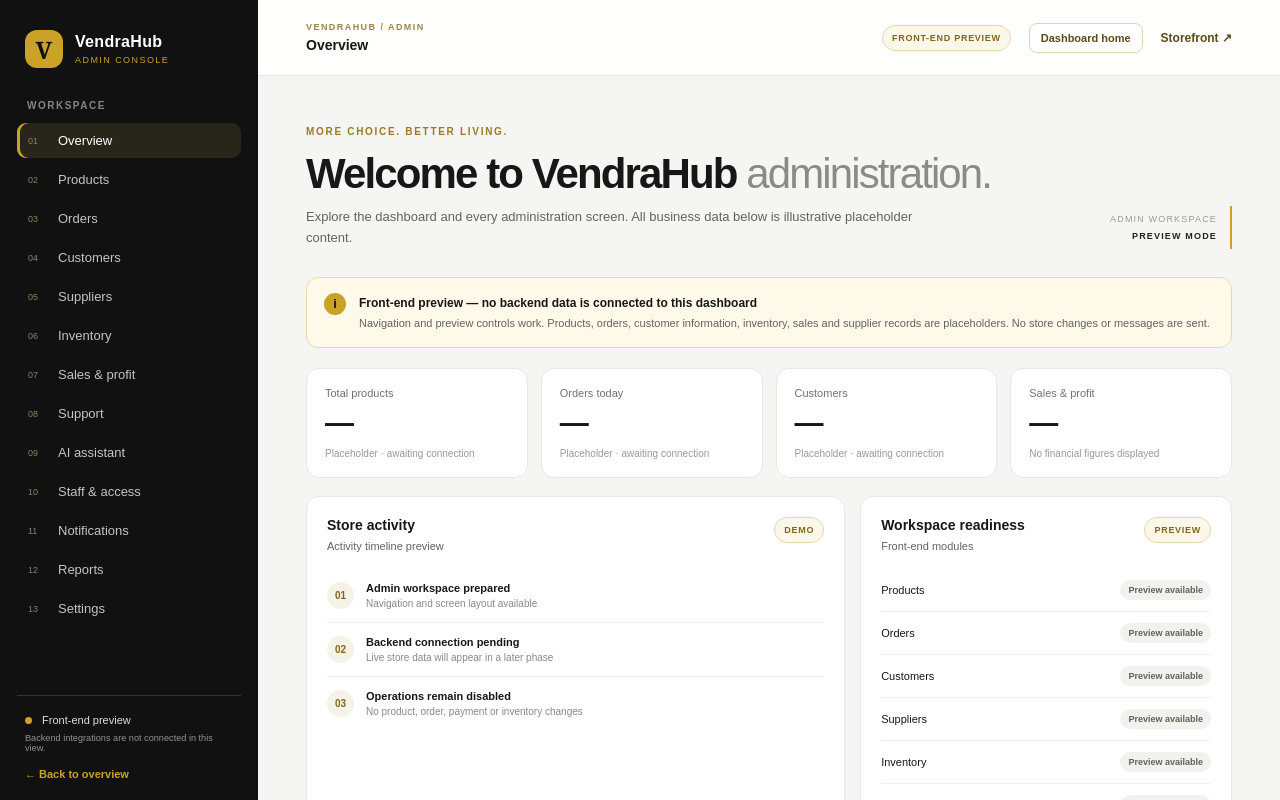
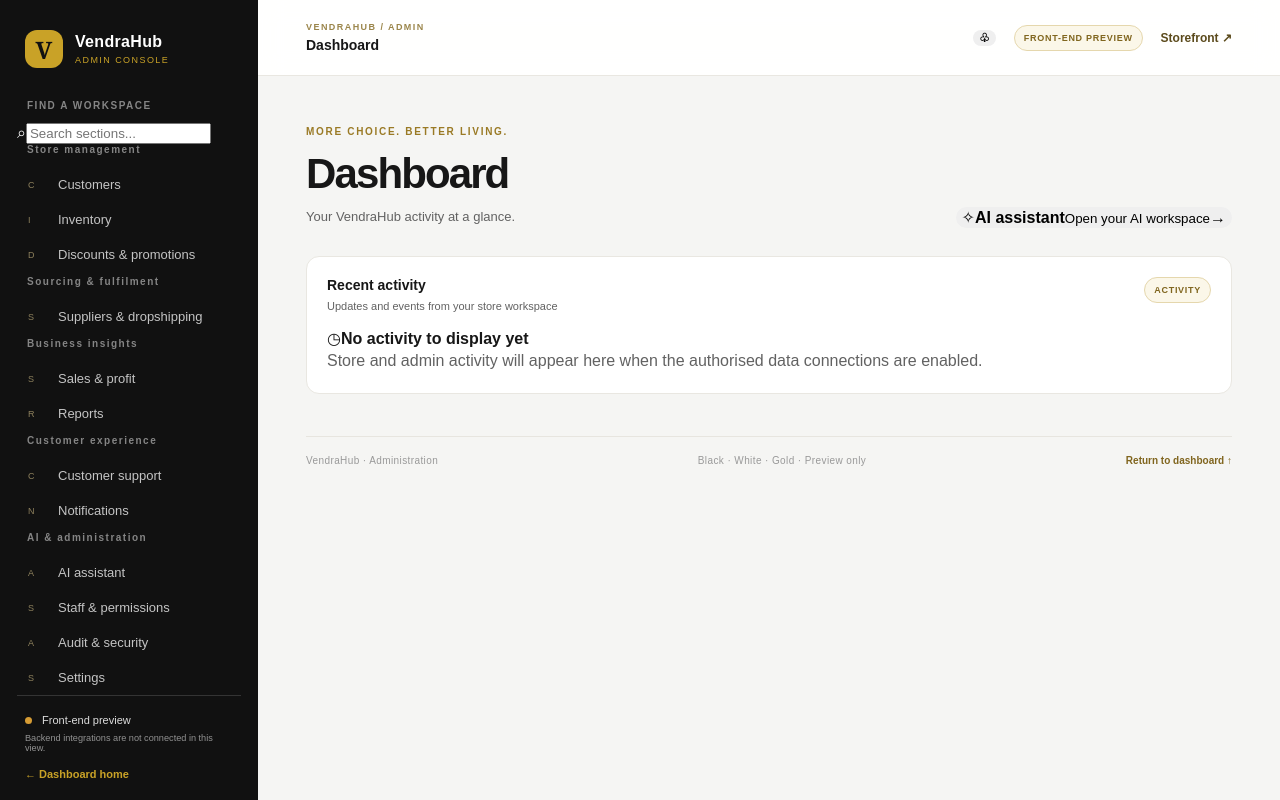
Before and after one commit to Vendrahub-1/VendraHub, a Next.js app: page /admin in a window 1280 px wide. Shown: the top 800 px of the page. Built offline with nearby package versions, Linux system fonts and the light colour scheme.

Commit message:
Refine dashboard-first admin navigation

```diff
--- a/app/admin/page.tsx
+++ b/app/admin/page.tsx
@@ -1,29 +1,33 @@
 'use client';
 
-import { useState } from 'react';
+import { useMemo, useState } from 'react';
 
-const navigation = [
-  { id: 'overview', label: 'Overview', group: 'WORKSPACE' },
-  { id: 'products', label: 'Products' },
-  { id: 'orders', label: 'Orders' },
-  { id: 'customers', label: 'Customers' },
-  { id: 'suppliers', label: 'Suppliers' },
-  { id: 'inventory', label: 'Inventory' },
-  { id: 'finance', label: 'Sales & profit' },
-  { id: 'support', label: 'Support' },
-  { id: 'assistant', label: 'AI assistant' },
-  { id: 'staff', label: 'Staff & access' },
-  { id: 'notifications', label: 'Notifications' },
-  { id: 'reports', label: 'Reports' },
-  { id: 'settings', label: 'Settings' },
+const primaryNavigation = [
+  { id: 'overview', label: 'Home', group: 'PRIMARY' },
+  { id: 'products', label: 'Products', group: 'PRIMARY' },
+  { id: 'orders', label: 'Orders', group: 'PRIMARY' },
 ] as const;
 
-type ScreenId = (typeof navigation)[number]['id'];
+const secondaryNavigation = [
+  { id: 'customers', label: 'Customers', group: 'Store management', keywords: 'buyers customer directory profiles' },
+  { id: 'inventory', label: 'Inventory', group: 'Store management', keywords: 'stock sku availability low stock' },
+  { id: 'discounts', label: 'Discounts & promotions', group: 'Store management', keywords: 'coupon offers promo codes sales' },
+  { id: 'suppliers', label: 'Suppliers & dropshipping', group: 'Sourcing & fulfilment', keywords: 'syncee sourcing supplier fulfilment dsers cj' },
+  { id: 'finance', label: 'Sales & profit', group: 'Business insights', keywords: 'revenue costs margin fees currency' },
+  { id: 'reports', label: 'Reports', group: 'Business insights', keywords: 'analytics performance export' },
+  { id: 'support', label: 'Customer support', group: 'Customer experience', keywords: 'inbox enquiries returns complaints' },
+  { id: 'notifications', label: 'Notifications', group: 'Customer experience', keywords: 'alerts messages updates' },
+  { id: 'assistant', label: 'AI assistant', group: 'AI & administration', keywords: 'artificial intelligence drafts recommendations' },
+  { id: 'staff', label: 'Staff & permissions', group: 'AI & administration', keywords: 'users roles access team' },
+  { id: 'audit', label: 'Audit & security', group: 'AI & administration', keywords: 'logs security activity events' },
+  { id: 'settings', label: 'Settings', group: 'AI & administration', keywords: 'configuration preferences integrations' },
+] as const;
 
-const screenCopy: Record<Exclude<ScreenId, 'overview' | 'suppliers'>, { title: string; subtitle: string; description: string; cards: { title: string; detail: string }[] }> = {
+type ScreenId = (typeof primaryNavigation)[number]['id'] | (typeof secondaryNavigation)[number]['id'];
+
+const screenCopy: Record<Exclude<ScreenId, 'overview'>, { title: string; subtitle: string; description: string; cards: { title: string; detail: string }[] }> = {
   products: {
-    title: 'Products',
-    subtitle: 'Catalogue and product management',
+    title: 'Products', subtitle: 'Catalogue and product management',
     description: 'Review the product workspace layout. Product records, variants, prices and publishing controls will be connected later.',
     cards: [
       { title: 'Product catalogue', detail: 'Placeholder for product search, categories, product status and catalogue rows.' },
@@ -32,8 +36,7 @@ const screenCopy: Record<Exclude<ScreenId, 'overview' | 'suppliers'>, { title: s
     ],
   },
   orders: {
-    title: 'Orders',
-    subtitle: 'Order review and fulfilment workspace',
+    title: 'Orders', subtitle: 'Order review and fulfilment workspace',
     description: 'This is a preview of the order-management screen. No live orders or payment information is loaded.',
     cards: [
       { title: 'All orders', detail: 'Placeholder table for order number, date, customer, status and total.' },
@@ -42,8 +45,7 @@ const screenCopy: Record<Exclude<ScreenId, 'overview' | 'suppliers'>, { title: s
     ],
   },
   customers: {
-    title: 'Customers',
-    subtitle: 'Customer directory and support context',
+    title: 'Customers', subtitle: 'Customer directory and support context',
     description: 'Customer data is intentionally not loaded in this front-end preview.',
     cards: [
       { title: 'Customer directory', detail: 'Placeholder for customer search, contact details and account status.' },
@@ -51,8 +53,7 @@ const screenCopy: Record<Exclude<ScreenId, 'overview' | 'suppliers'>, { title: s
     ],
   },
   inventory: {
-    title: 'Inventory',
-    subtitle: 'Stock, SKUs and supplier availability',
+    title: 'Inventory', subtitle: 'Stock, SKUs and supplier availability',
     description: 'No live inventory is read or modified in preview mode.',
     cards: [
       { title: 'Stock overview', detail: 'Placeholder for SKU, available quantity, reserved quantity and stock status.' },
@@ -60,9 +61,17 @@ const screenCopy: Record<Exclude<ScreenId, 'overview' | 'suppliers'>, { title: s
       { title: 'Low-stock alerts', detail: 'A review queue for products that need attention.' },
     ],
   },
+  discounts: {
+    title: 'Discounts & promotions', subtitle: 'Campaigns, discount codes and offers',
+    description: 'Promotion management is display-only in this preview. No discount codes are created or changed.',
+    cards: [
+      { title: 'Discount codes', detail: 'Placeholder for code, discount type, usage limits and active dates.' },
+      { title: 'Automatic promotions', detail: 'Review planned offers and eligibility rules before approval.' },
+      { title: 'Campaign performance', detail: 'Verified redemption and sales data will appear after integration.' },
+    ],
+  },
   finance: {
-    title: 'Sales & profit',
-    subtitle: 'Revenue, costs and margin reporting',
+    title: 'Sales & profit', subtitle: 'Revenue, costs and margin reporting',
     description: 'No financial figures are fabricated. Verified sales, fees, supplier costs and shipping data will populate this screen later.',
     cards: [
       { title: 'Sales summary', detail: 'Placeholder for gross sales, discounts, refunds and net sales.' },
@@ -70,18 +79,33 @@ const screenCopy: Record<Exclude<ScreenId, 'overview' | 'suppliers'>, { title: s
       { title: 'Currency overview', detail: 'Currency conversion and reporting rules will be configured before live reporting.' },
     ],
   },
+  reports: {
+    title: 'Reports', subtitle: 'Store performance and operational analytics',
+    description: 'Reports will remain empty until verified data sources are connected.',
+    cards: [
+      { title: 'Sales reports', detail: 'Placeholder for sales by period, product and country.' },
+      { title: 'Supplier performance', detail: 'Placeholder for delivery reliability, stock accuracy and cost comparisons.' },
+      { title: 'Store performance', detail: 'Placeholder for conversion, returns and customer support trends.' },
+    ],
+  },
   support: {
-    title: 'Customer support',
-    subtitle: 'Enquiries and resolution workflow',
+    title: 'Customer support', subtitle: 'Enquiries and resolution workflow',
     description: 'This preview does not read customer messages or send replies.',
     cards: [
       { title: 'Inbox', detail: 'Placeholder for open, pending and resolved support requests.' },
       { title: 'Returns and complaints', detail: 'A triage workspace for customer issues and return requests.' },
     ],
   },
+  notifications: {
+    title: 'Notifications', subtitle: 'Store, supplier and security alerts',
+    description: 'No email, SMS or push notifications are sent from this screen.',
+    cards: [
+      { title: 'Notification centre', detail: 'Placeholder for unread alerts, status and timestamps.' },
+      { title: 'Delivery settings', detail: 'Notification channels and templates will be configured later.' },
+    ],
+  },
   assistant: {
-    title: 'AI assistant',
-    subtitle: 'Research, explanations and draft recommendations',
+    title: 'AI assistant', subtitle: 'Research, explanations and draft recommendations',
     description: 'The assistant workspace is a visual placeholder. It cannot execute store operations.',
     cards: [
       { title: 'Supplier research', detail: 'Compare supplier reliability, delivered cost and stock consistency.' },
@@ -90,37 +114,25 @@ const screenCopy: Record<Exclude<ScreenId, 'overview' | 'suppliers'>, { title: s
     ],
   },
   staff: {
-    title: 'Staff & access',
-    subtitle: 'Roles, permissions and audit visibility',
-    description: 'Staff management is not active in this preview. Existing owner authentication has not been changed.',
+    title: 'Staff & permissions', subtitle: 'Roles, permissions and access management',
+    description: 'Staff management is not active in this preview. Permission changes are disabled.',
     cards: [
       { title: 'Administrator roles', detail: 'Placeholder for owner, manager and support roles.' },
       { title: 'Permissions', detail: 'A permission matrix will be configured before staff access is enabled.' },
-      { title: 'Audit history', detail: 'Privileged actions and administrative events will be shown here.' },
+      { title: 'Team access', detail: 'Invitations and access reviews will appear here after the security model is approved.' },
     ],
   },
-  notifications: {
-    title: 'Notifications',
-    subtitle: 'Store, supplier and security alerts',
-    description: 'No email, SMS or push notifications are sent from this screen.',
+  audit: {
+    title: 'Audit & security', subtitle: 'Administrative activity and security review',
+    description: 'The audit workspace is a placeholder. No live security events are loaded.',
     cards: [
-      { title: 'Notification centre', detail: 'Placeholder for unread alerts, status and timestamps.' },
-      { title: 'Delivery settings', detail: 'Notification channels and templates will be configured later.' },
-    ],
-  },
-  reports: {
-    title: 'Reports',
-    subtitle: 'Store performance and operational analytics',
-    description: 'Reports will remain empty until verified data sources are connected.',
-    cards: [
-      { title: 'Sales reports', detail: 'Placeholder for sales by period, product and country.' },
-      { title: 'Supplier performance', detail: 'Placeholder for delivery reliability, stock accuracy and cost comparisons.' },
-      { title: 'Store performance', detail: 'Placeholder for conversion, returns and customer support trends.' },
+      { title: 'Audit history', detail: 'A timestamped record of approved administrative changes.' },
+      { title: 'Security checks', detail: 'Review authentication, permissions and integration status.' },
+      { title: 'Access events', detail: 'Sign-in and privileged access records will appear after secure backend integration.' },
     ],
   },
   settings: {
-    title: 'Settings',
-    subtitle: 'Store configuration and system preferences',
+    title: 'Settings', subtitle: 'Store configuration and system preferences',
     description: 'Settings are display-only in this preview. Changes are not saved.',
     cards: [
       { title: 'Store profile', detail: 'VendraHub · More Choice. Better Living. · vendrahub.com' },
@@ -146,42 +158,77 @@ export default function AdminPage() {
   const [active, setActive] = useState<ScreenId>('overview');
   const [notice, setNotice] = useState('');
   const [mobileMenuOpen, setMobileMenuOpen] = useState(false);
+  const [searchTerm, setSearchTerm] = useState('');
+
+  const filteredNavigation = useMemo(() => {
+    const term = searchTerm.trim().toLowerCase();
+    if (!term) return secondaryNavigation;
+    return secondaryNavigation.filter(item =>
+      item.label.toLowerCase().includes(term) ||
+      item.group.toLowerCase().includes(term) ||
+      item.keywords.includes(term)
+    );
+  }, [searchTerm]);
+
+  const navigationGroups = useMemo(() => {
+    const groups = new Map<string, typeof filteredNavigation[number][]>();
+    filteredNavigation.forEach(item => {
+      const current = groups.get(item.group) ?? [];
+      groups.set(item.group, [...current, item]);
+    });
+    return Array.from(groups.entries());
+  }, [filteredNavigation]);
+
+  const current = active === 'overview'
+    ? { label: 'Dashboard' }
+    : primaryNavigation.find(item => item.id === active) ?? secondaryNavigation.find(item => item.id === active)!;
 
   function openScreen(id: ScreenId) {
     setActive(id);
     setNotice('');
     setMobileMenuOpen(false);
+    setSearchTerm('');
     if (typeof window !== 'undefined') window.scrollTo({ top: 0, behavior: 'smooth' });
   }
 
-  function showPlaceholder(message: string) {
-    setNotice(message);
-  }
-
-  const currentIndex = navigation.findIndex(item => item.id === active);
-  const current = navigation[currentIndex];
+  function showPlaceholder(message: string) { setNotice(message); }
 
   return (
     <main className="admin-layout">
-      <aside className={`admin-sidebar${mobileMenuOpen ? " mobile-sidebar-open" : ""}`}>
-        <button type="button" className="admin-brand brand-button" onClick={() => openScreen('overview')} aria-label="Open dashboard overview">
+      <aside className={`admin-sidebar${mobileMenuOpen ? ' mobile-sidebar-open' : ''}`}>
+        <button type="button" className="admin-brand brand-button" onClick={() => openScreen('overview')} aria-label="Open dashboard home">
           <span className="brand-mark">V</span><span><strong>VendraHub</strong><small>ADMIN CONSOLE</small></span>
         </button>
-        <div className="sidebar-label">WORKSPACE</div>
-        <nav aria-label="Admin navigation" className="admin-nav">
-          {navigation.map((item, index) => (
-            <button key={item.id} type="button" onClick={() => openScreen(item.id)} className={active === item.id ? 'active' : ''} aria-current={active === item.id ? 'page' : undefined}>
-              <span className="nav-dot">{String(index + 1).padStart(2, '0')}</span>{item.label}
-            </button>
-          ))}
+        <div className="sidebar-label">FIND A WORKSPACE</div>
+        <label className="sidebar-search">
+          <span aria-hidden="true">⌕</span>
+          <input aria-label="Search admin sections" value={searchTerm} onChange={event => setSearchTerm(event.target.value)} placeholder="Search sections..." />
+          {searchTerm && <button type="button" aria-label="Clear search" onClick={() => setSearchTerm('')}>×</button>}
+        </label>
+        <nav aria-label="Secondary admin navigation" className="admin-nav">
+          {navigationGroups.length ? navigationGroups.map(([group, items]) => (
+            <section className="nav-group" key={group}>
+              <div className="sidebar-label nav-group-label">{group}</div>
+              {items.map(item => (
+                <button key={item.id} type="button" onClick={() => openScreen(item.id)} className={active === item.id ? 'active' : ''} aria-current={active === item.id ? 'page' : undefined}>
+                  <span className="nav-dot">{item.label.slice(0, 1)}</span>{item.label}
+                </button>
+              ))}
+            </section>
+          )) : <p className="nav-no-results">No matching section. Try another search.</p>}
         </nav>
-        <div className="sidebar-bottom"><span className="status-dot" /> Front-end preview <small>Backend integrations are not connected in this view.</small><button type="button" onClick={() => openScreen('overview')}>← Back to overview</button></div>
+        <div className="sidebar-bottom"><span className="status-dot" /> Front-end preview <small>Backend integrations are not connected in this view.</small><button type="button" onClick={() => openScreen('overview')}>← Dashboard home</button></div>
       </aside>
 
       <div className="admin-main">
         <header className="admin-topbar">
           <div className="topbar-title"><span className="topbar-overline">VENDRAHUB / ADMIN</span><strong>{current.label}</strong></div>
-          <div className="topbar-actions"><button type="button" className="mobile-more-toggle" aria-expanded={mobileMenuOpen} onClick={() => setMobileMenuOpen(value => !value)}>{mobileMenuOpen ? "Close menu" : "More"}</button><span className="preview-chip">FRONT-END PREVIEW</span><button type="button" className="topbar-button" onClick={() => openScreen('overview')}>Dashboard home</button><a href="https://www.vendrahub.com/" target="_blank" rel="noreferrer">Storefront ↗</a></div>
+          <div className="topbar-actions">
+            <button type="button" className="mobile-more-toggle" aria-expanded={mobileMenuOpen} onClick={() => setMobileMenuOpen(value => !value)}>{mobileMenuOpen ? 'Close' : 'More'}</button>
+            <button type="button" className="notification-button" aria-label="Open notifications" title="Notifications" onClick={() => openScreen('notifications')}><span aria-hidden="true">♧</span><i /></button>
+            <span className="preview-chip">FRONT-END PREVIEW</span>
+            <a href="https://www.vendrahub.com/" target="_blank" rel="noreferrer">Storefront ↗</a>
+          </div>
         </header>
 
         <div className="admin-content">
@@ -189,19 +236,18 @@ export default function AdminPage() {
 
           {active === 'overview' ? (
             <>
-              <section className="admin-welcome">
-                <div><p className="admin-kicker">MORE CHOICE. BETTER LIVING.</p><h1>Welcome to VendraHub <span>administration.</span></h1><p>Explore the dashboard and every administration screen. All business data below is illustrative placeholder content.</p></div>
-                <div className="welcome-date">ADMIN WORKSPACE<br/><strong>PREVIEW MODE</strong></div>
+              <section className="admin-welcome dashboard-welcome">
+                <div><p className="admin-kicker">MORE CHOICE. BETTER LIVING.</p><h1>Dashboard</h1><p>Your VendraHub activity at a glance.</p></div>
+                <button type="button" className="dashboard-ai-button" onClick={() => openScreen('assistant')}><span aria-hidden="true">✧</span><span><strong>AI assistant</strong><small>Open your AI workspace</small></span><b>→</b></button>
               </section>
-              <div className="admin-alert"><span className="alert-icon">i</span><div><strong>Front-end preview — no backend data is connected to this dashboard</strong><p>Navigation and preview controls work. Products, orders, customer information, inventory, sales and supplier records are placeholders. No store changes or messages are sent.</p></div></div>
-              <div className="admin-metrics">
-                {[['Total products','—','Placeholder · awaiting connection'],['Orders today','—','Placeholder · awaiting connection'],['Customers','—','Placeholder · awaiting connection'],['Sales & profit','—','No financial figures displayed']].map(metric => <article className="metric-card" key={metric[0]}><span>{metric[0]}</span><strong>{metric[1]}</strong><small>{metric[2]}</small></article>)}
-              </div>
-              <div className="overview-grid">
-                <article className="admin-card"><div className="card-heading"><div><h3>Store activity</h3><p>Activity timeline preview</p></div><span className="muted-tag">DEMO</span></div><div className="activity-placeholder"><div><b>01</b><span><strong>Admin workspace prepared</strong><small>Navigation and screen layout available</small></span></div><div><b>02</b><span><strong>Backend connection pending</strong><small>Live store data will appear in a later phase</small></span></div><div><b>03</b><span><strong>Operations remain disabled</strong><small>No product, order, payment or inventory changes</small></span></div></div></article>
-                <article className="admin-card"><div className="card-heading"><div><h3>Workspace readiness</h3><p>Front-end modules</p></div><span className="muted-tag">PREVIEW</span></div><ul className="readiness-list">{navigation.slice(1).map(item => <li key={item.id}><span>{item.label}</span><b className="state">Preview available</b></li>)}</ul></article>
-              </div>
-              <section className="admin-section"><div className="section-heading"><p className="admin-kicker">QUICK ACCESS</p><h2>Open a workspace</h2><p>Choose a section to inspect its layout and placeholder controls.</p></div><div className="quick-access-grid">{navigation.slice(1, 7).map(item => <button type="button" className="quick-access-button" key={item.id} onClick={() => openScreen(item.id)}><span>{item.label}</span><b>Open →</b></button>)}</div></section>
+              <section className="admin-card dashboard-activity" aria-labelledby="activity-title">
+                <div className="card-heading"><div><h3 id="activity-title">Recent activity</h3><p>Updates and events from your store workspace</p></div><span className="muted-tag">ACTIVITY</span></div>
+                <div className="activity-empty">
+                  <span className="activity-empty-icon" aria-hidden="true">◷</span>
+                  <strong>No activity to display yet</strong>
+                  <p>Store and admin activity will appear here when the authorised data connections are enabled.</p>
+                </div>
+              </section>
             </>
           ) : active === 'suppliers' ? (
             <>
@@ -217,7 +263,7 @@ export default function AdminPage() {
             </>
           ) : (
             <>
-              <section className="admin-welcome"><div><p className="admin-kicker">VENDRAHUB MANAGEMENT</p><h1>{screenCopy[active].title}</h1><p>{screenCopy[active].subtitle}</p></div><div className="welcome-date">SCREEN {String(currentIndex + 1).padStart(2, '0')}<br/><strong>PREVIEW MODE</strong></div></section>
+              <section className="admin-welcome"><div><p className="admin-kicker">VENDRAHUB MANAGEMENT</p><h1>{screenCopy[active].title}</h1><p>{screenCopy[active].subtitle}</p></div><div className="welcome-date">PREVIEW MODE</div></section>
               <div className="admin-alert"><span className="alert-icon">i</span><div><strong>{screenCopy[active].title} is a front-end placeholder</strong><p>{screenCopy[active].description}</p></div></div>
               <div className="preview-card-grid">{screenCopy[active].cards.map(card => <PlaceholderCard key={card.title} title={card.title} detail={card.detail} onPreview={() => showPlaceholder(card.title + ': this screen is a visual placeholder. Backend connection is intentionally disabled.')}/>)}</div>
             </>
@@ -227,7 +273,7 @@ export default function AdminPage() {
         </div>
       </div>
 
-      <nav className="mobile-app-nav" aria-label="App navigation">
+      <nav className="mobile-app-nav" aria-label="Primary app navigation">
         <button type="button" className={active === 'overview' ? 'active' : ''} onClick={() => openScreen('overview')}><span aria-hidden="true">⌂</span><small>Home</small></button>
         <button type="button" className={active === 'products' ? 'active' : ''} onClick={() => openScreen('products')}><span aria-hidden="true">◇</span><small>Products</small></button>
         <button type="button" className={active === 'orders' ? 'active' : ''} onClick={() => openScreen('orders')}><span aria-hidden="true">▤</span><small>Orders</small></button>
```
